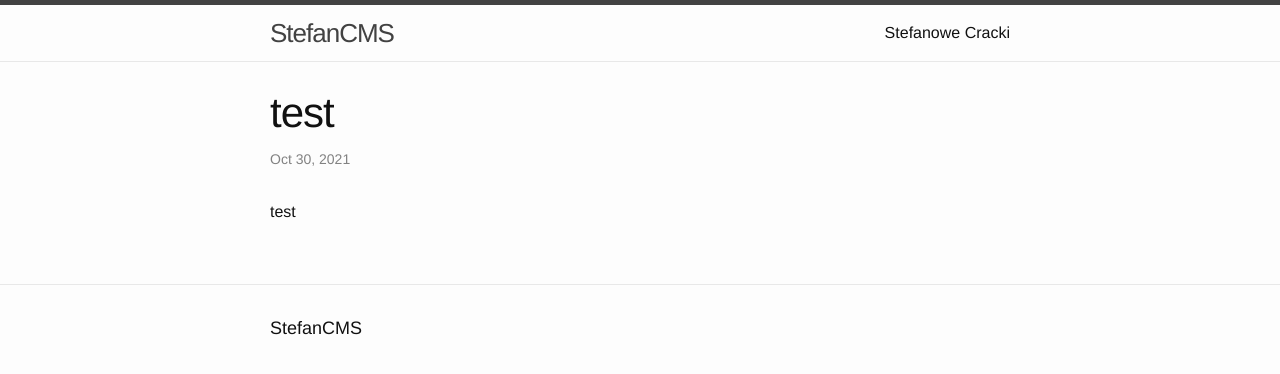
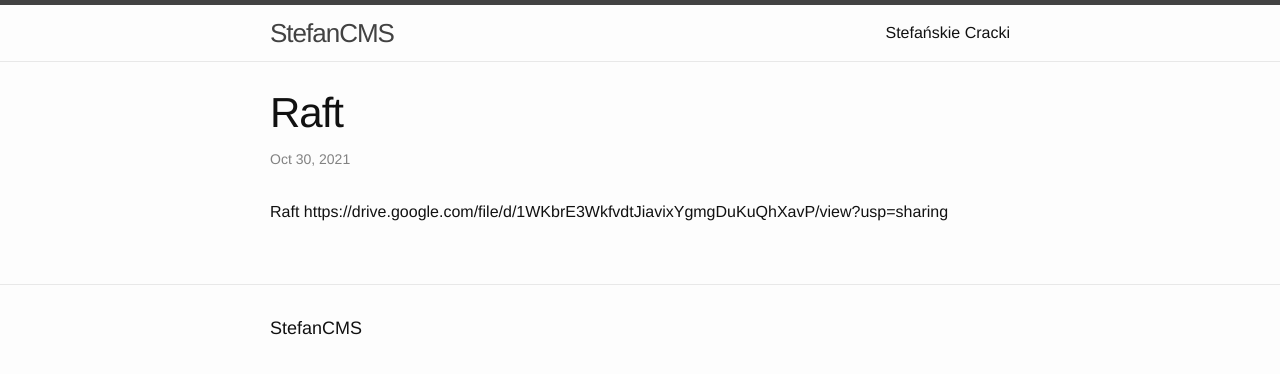
Before and after one commit to SuperStefan84/StefanCMS, a Jekyll site: the page built from _posts/2021-10-30-test.markdown, in a window 1280 px wide. Shown: the top 374 px of the page. Built offline with Jekyll 4.4.1, drawn with Linux system fonts in a browser that asks for light colours.

Commit message:
Updated Test and 1 other file

```diff
--- a/_posts/2021-10-30-test.markdown
+++ b/_posts/2021-10-30-test.markdown
@@ -1,6 +1,8 @@
 ---
-title: test
+title: Raft
 date: 2021-10-30 11:34:00 Z
 ---
 
-test
+Raft
+https://drive.google.com/file/d/1WKbrE3WkfvdtJiavixYgmgDuKuQhXavP/view?usp=sharing
+[](https://drive.google.com/file/d/1WKbrE3WkfvdtJiavixYgmgDuKuQhXavP/view?usp=sharing)
--- a/stefanowe-crack.markdown
+++ b/stefanowe-crack.markdown
@@ -1,6 +1,6 @@
 ---
-title: Stefanowe Cracki
+title: Stefańskie Cracki
 date: 2021-10-30 11:30:00 Z
 ---
 
-test
+Stefańskie crack :3
```
